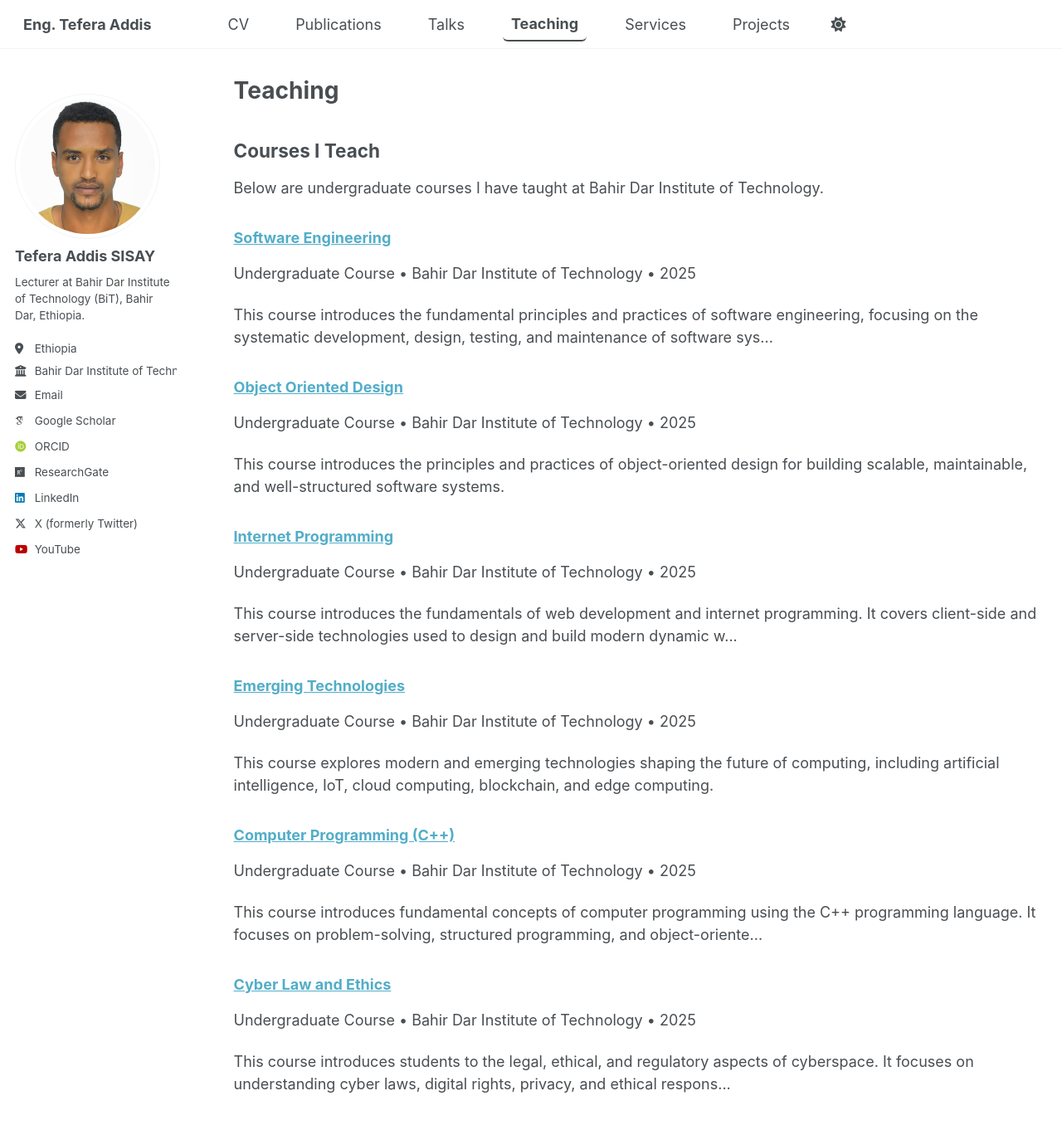
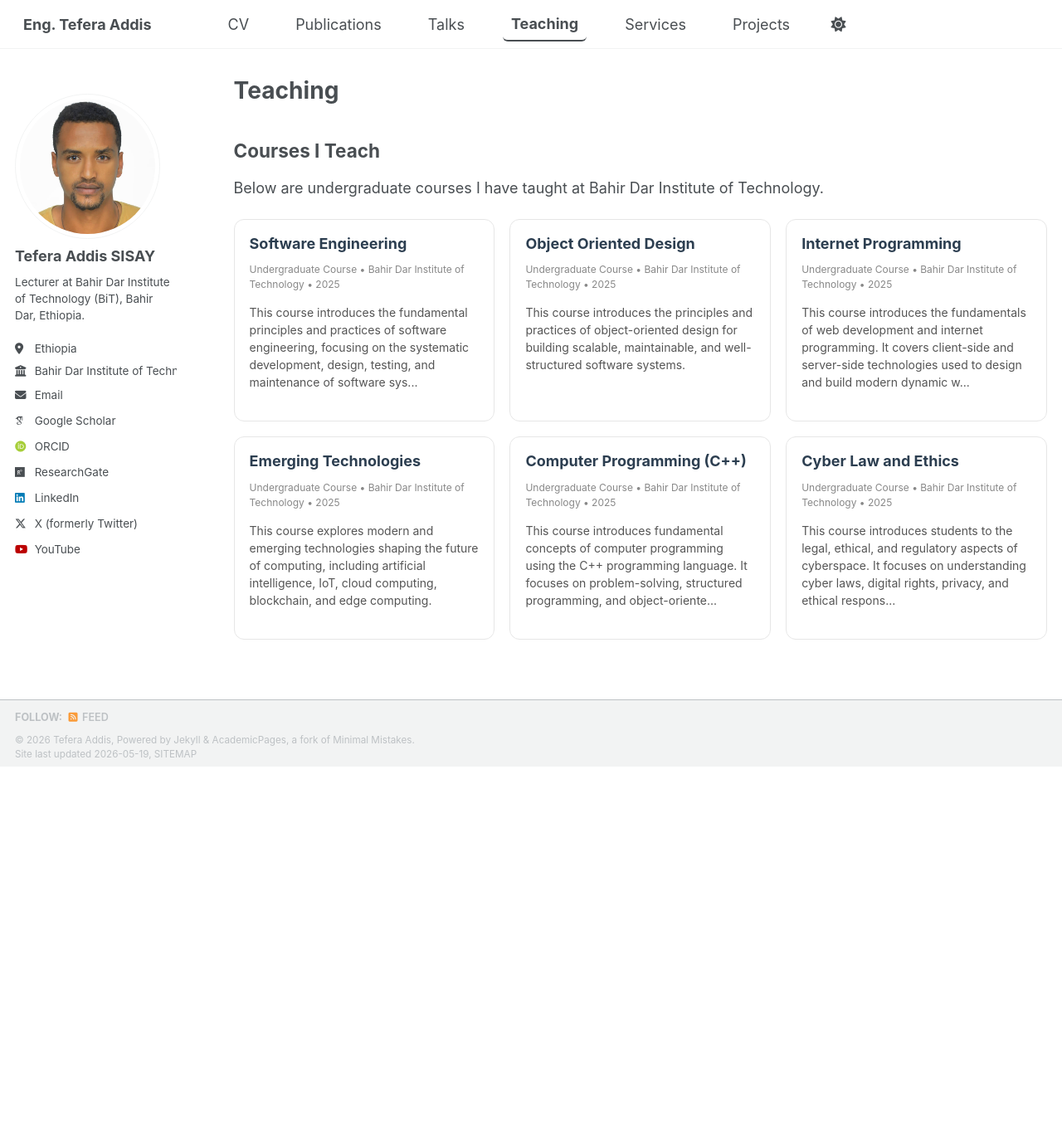
Before and after one commit to tefera-addis-sisay/tefera-addis-sisay.github.io, a Jekyll site: the page built from _pages/teaching.md, in a window 1280 px wide and 1400 px high. Shown: the top 1356 px of the window at 83% size. Built offline with Jekyll 4.4.1, drawn with Linux system fonts in a browser that asks for light colours; some web fonts are replaced; a script bundle is joined from its source files by our own code; library files that are not in the unit come from our copies.

Commit message:
Update main.scss

```diff
--- a/assets/css/main.scss
+++ b/assets/css/main.scss
@@ -122,3 +122,44 @@
   color: #666;
   line-height: 1.5;
 }
+.teaching-grid {
+  display: grid;
+  grid-template-columns: repeat(auto-fit, minmax(300px, 1fr));
+  gap: 18px;
+  margin-top: 20px;
+}
+
+.teaching-card {
+  background: #ffffff;
+  border: 1px solid #e6e6e6;
+  border-radius: 12px;
+  padding: 18px;
+  transition: all 0.25s ease;
+}
+
+.teaching-card:hover {
+  transform: translateY(-4px);
+  box-shadow: 0 8px 20px rgba(0,0,0,0.08);
+}
+
+.teaching-title {
+  margin: 0 0 6px 0;
+  font-size: 18px;
+}
+
+.teaching-title a {
+  text-decoration: none;
+  color: #2c3e50;
+}
+
+.teaching-meta {
+  font-size: 12px;
+  color: #888;
+  margin-bottom: 10px;
+}
+
+.teaching-summary {
+  font-size: 14px;
+  color: #555;
+  line-height: 1.5;
+}
```
